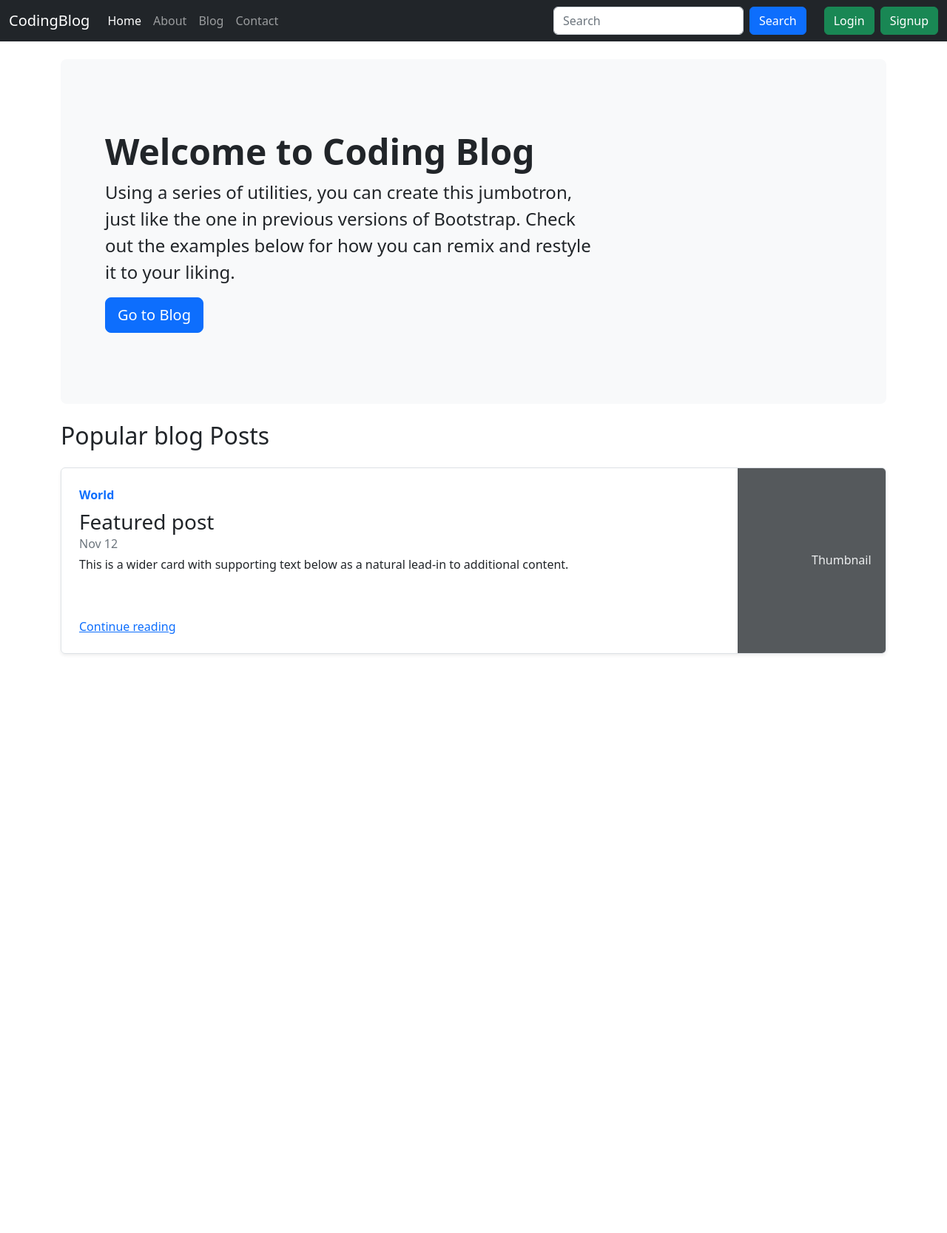
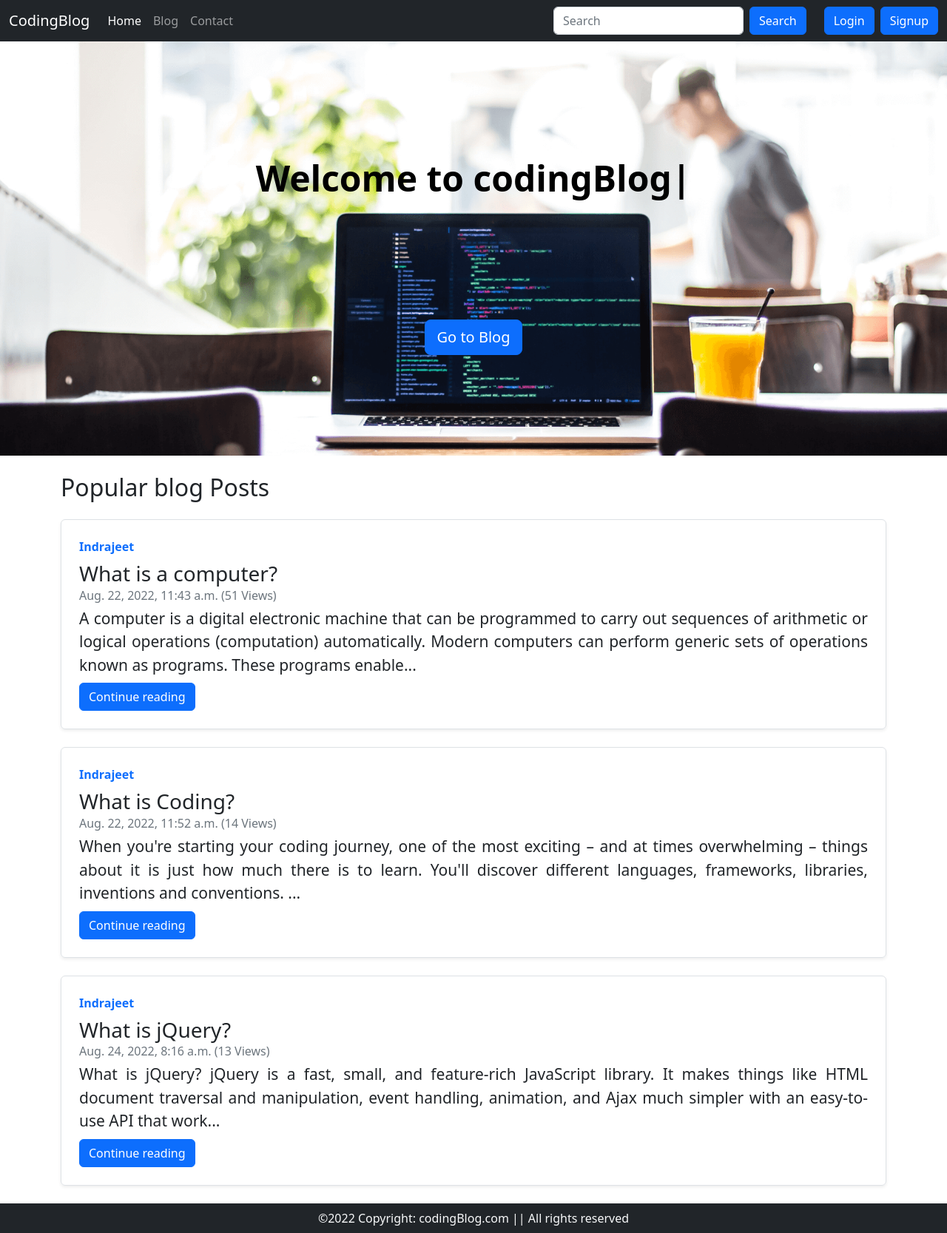
Before and after one commit to IndrajeetNinjaCoder/codingBlog, a Django app: page / in a window 1280 px wide. Shown: the whole page at 74% size. Before the commit the page ends 885 px from the top, so only its background shows below. Run offline with Django 4.2, Linux system fonts and the light colour scheme; data comes from the database, SQL or seed files in the repository; both versions use the stored data as it was after the commit.

Commit message:
codingBlog Project Finished

```diff
--- a/blog/models.py
+++ b/blog/models.py
@@ -9,6 +9,7 @@ class Post(models.Model):
     title=models.CharField(max_length=255)
     author=models.CharField(max_length=14)
     slug=models.CharField(max_length=130)
+    views = models.IntegerField(default=0)
     timeStamp=models.DateTimeField(blank=True)
     content=models.TextField()
 
--- a/blog/urls.py
+++ b/blog/urls.py
@@ -4,7 +4,7 @@ from . import views
 
 urlpatterns = [
     # API to post a comment
-    path('', views.blogHome, name="blogHome"),
+    path('<int:postcount>', views.blogHome, name="blogHome"),
     path('postcomment', views.postComment, name='postComment'),
     path('<str:slug>', views.blogPost, name="blogPost"),
 
--- a/home/views.py
+++ b/home/views.py
@@ -8,10 +8,16 @@ from django.contrib.auth import authenticate, login, logout
 
 # HTML Pages
 def home(request):
-    return render(request, 'home/home.html')
+    posts = Post.objects.all().order_by('-views')
+    popularPosts = []
+    for i in range(3):
+        popularPosts.append(posts[i])
+
+    return render(request, 'home/home.html', {'popularPosts': popularPosts})
 
 def about(request):
-    return render(request, 'home/about.html')
+    return HttpResponse("<h2>404 Not Found</h2>")
+    # return render(request, 'home/about.html')
 
 def contact(request):
     if request.method == 'POST':
@@ -40,6 +46,7 @@ def contact(request):
 def search(request):
     query = request.GET['query']
 
+
     if len(query) > 78:
         posts = Post.objects.none()
     else:
@@ -47,7 +54,7 @@ def search(request):
         posts = Post.objects.filter(title__icontains=query)
         posts = Post.objects.filter(content__icontains=query)
 
-    if posts.count() == 0:
+    if posts.count() == 0 or query == "":
         messages.warning(request, "No Search results found. Please refine your query.")
 
     return render(request, 'home/search.html', {'posts': posts, 'query':query})
--- a/templates/base.html
+++ b/templates/base.html
@@ -27,12 +27,12 @@
             <a class="nav-link {% block homeactive %}{% endblock homeactive %}" aria-current="page" href="/">Home</a>
           </li>
 
-          <li class="nav-item">
+          <!-- <li class="nav-item">
             <a class="nav-link {% block aboutactive %}{% endblock aboutactive %}" href="/about">About</a>
-          </li>
+          </li> -->
 
           <li class="nav-item ">
-            <a class="nav-link {% block blogactive %}{% endblock blogactive %}" href="/blog">Blog</a>
+            <a class="nav-link {% block blogactive %}{% endblock blogactive %}" href="/blog/5">Blog</a>
           </li>
 
           <li class="nav-item">
@@ -60,10 +60,10 @@
 
         {% else %}
         <!-- Button to trigger Login modal -->
-        <button type="button" class="btn btn-success mx-2" data-bs-toggle="modal" data-bs-target="#loginModal">Login</button>
+        <button type="button" class="btn btn-primary mx-2" data-bs-toggle="modal" data-bs-target="#loginModal">Login</button>
 
         <!-- Button to trigger Signup modal -->
-        <button type="button" class="btn btn-success mr-2" data-bs-toggle="modal" data-bs-target="#signupModal">Signup</button>
+        <button type="button" class="btn btn-primary mr-2" data-bs-toggle="modal" data-bs-target="#signupModal">Signup</button>
 
 
         {% endif %}
@@ -128,15 +128,12 @@
               <input type="password" class="form-control" id="pass2" name="pass2" placeholder="Enter your password again" required>
             </div>
 
-            <button type="submit" class="btn btn-primary">Submit</button>
+            <button type="submit" class="btn btn-primary">Signup</button>
 
           </form>
         </div>
 
-        <!-- <div class="modal-footer">
-          <button type="button" class="btn btn-secondary" data-bs-dismiss="modal">Close</button>
-          <button type="button" class="btn btn-primary">Save changes</button>
-        </div> -->
+
       </div>
     </div>
   </div>
@@ -164,7 +161,7 @@
               <input type="password" class="form-control" id="loginpass" name="loginpass" placeholder="Password" required>
             </div>
 
-            <button type="submit" class="btn btn-primary">Submit</button>
+            <button type="submit" class="btn btn-primary">Login</button>
 
           </form>
         </div>
@@ -182,9 +179,9 @@
   {% block body %}{% endblock body %}
 
 
-
-
-
+  <footer class="bg-dark text-light mb-0 mt-4 p-2 text-center">
+     &copy;2022 Copyright: codingBlog.com || All rights reserved
+  </footer>
 
   <script src="https://cdn.jsdelivr.net/npm/bootstrap@5.2.0/dist/js/bootstrap.bundle.min.js"
     integrity="sha384-A3rJD856KowSb7dwlZdYEkO39Gagi7vIsF0jrRAoQmDKKtQBHUuLZ9AsSv4jD4Xa"
@@ -192,6 +189,8 @@
 
   {% block js %}{% endblock js %}
 
+
+
 </body>
 
 </html>
--- a/templates/blog/blogPost.html
+++ b/templates/blog/blogPost.html
@@ -15,6 +15,7 @@
 
 .postContent{
     text-align: justify;
+    font-size: 21px;
 }
 
 </style>
@@ -23,9 +24,9 @@
 {% block body %}
 {% load humanize %}
 <div class="container">
-    <div class="blog-post">
+    <div class="blog-post my-4">
         <h2 class="blog-post-title mb-1">{{ post.title }}</h2>
-        <p class="blog-post-meta">{{ post.timeStamp}} by <a href="#">{{ post.author }}</a></p>
+        <p class="blog-post-meta">{{ post.timeStamp}} by <a href="#">{{ post.author }}</a> &nbsp;<span>{{post.views}} Views</span></p>
         <div class="postContent">{{ post.content|safe }}</div>
     </div>
 </div>
@@ -37,7 +38,6 @@
     <div class="my-2">
 
         {% if user.is_authenticated %}
-        {% comment %} <h1>{{user.username}}</h1> {% endcomment %}
 
         <form class="d-flex" action="/blog/postcomment" method="post"> {% csrf_token %}
             <input type="hidden" name="postSno" value="{{ post.sno }}" id="postSno">
--- a/templates/home/home.html
+++ b/templates/home/home.html
@@ -3,43 +3,117 @@
 {% block title %}Home{% endblock title %}
 {% block homeactive %}active{% endblock homeactive %}
 
+
+{% block css %}
+<style>
+    /* Adding blinker Effact  */
+    #blinker {
+
+        font-weight: bold;
+        animation: blinker 1s linear infinite;
+    }
+
+    @keyframes blinker {
+        50% {
+            opacity: 0;
+        }
+
+        100% {
+            opacity: 1;
+        }
+    }
+
+
+
+
+    .container-top {
+        min-height: 70vh;
+        display: flex;
+        flex-direction: column;
+        justify-content: center;
+        align-items: center;
+        background-image: url('/static/img/bg1.png');
+        background-size: 100% 100%;
+    }
+
+    .container-top h1 {
+        color: black;
+        margin-top: -135px;
+    }
+
+    .container-top .btn {
+        position: relative;
+        top: 155px;
+    }
+
+
+    .card-text {
+        text-align: justify;
+        font-size: 21px;
+    }
+</style>
+{% endblock css %}
+
+
+
 {% block body %}
-<div class="container">
-    <div class="p-5 my-4 bg-light rounded-3">
-        <div class="container-fluid py-5">
-            <h1 class="display-5 fw-bold">Welcome to Coding Blog</h1>
-            <p class="col-md-8 fs-4">Using a series of utilities, you can create this jumbotron, just like the one in
-                previous versions of Bootstrap. Check out the examples below for how you can remix and restyle it to
-                your liking.</p>
-            <a href="/blog" class="btn btn-primary btn-lg" role="button">Go to Blog</a>
-        </div>
-    </div>
+<div class="container-top">
+
+    <h1 class="display-5 fw-bold" id="blogHeading"></h1>
+    <!-- <p class="col-md-8 fs-4" id="blogIntro"></p> -->
+    <a href="/blog/5" class="btn btn-primary btn-lg" role="button">Go to Blog</a>
+
 </div>
 
 <div class="container">
     <h2 class="my-4">Popular blog Posts</h2>
 
+    {% for post in popularPosts %}
     <div class="row g-0 border rounded overflow-hidden flex-md-row my-4 shadow-sm h-md-250 position-relative">
         <div class="col p-4 d-flex flex-column position-static">
-            <strong class="d-inline-block mb-2 text-primary">World</strong>
-            <h3 class="mb-0">Featured post</h3>
-            <div class="mb-1 text-muted">Nov 12</div>
-            <p class="card-text mb-auto">This is a wider card with supporting text below as a natural lead-in to
-                additional content.</p>
-            <a href="#" class="stretched-link">Continue reading</a>
+            <strong class="d-inline-block mb-2 text-primary">{{post.author}}</strong>
+            <h3 class="mb-0">{{post.title}}</h3>
+            <div class="mb-1 text-muted">{{post.timeStamp}} <span>({{post.views}} Views)</span></div>
+            <div class="card-text mb-auto"><span class="preview">{{ post.content|safe|slice:"250" }}</span>...</div>
+
+            <div class="mt-2">
+                <a href="/blog/{{ post.slug }}" role="button" class="btn btn-primary stretched-link">Continue
+                    reading</a>
+            </div>
         </div>
-        <div class="col-auto d-none d-lg-block">
-            <svg class="bd-placeholder-img" width="200" height="250" xmlns="http://www.w3.org/2000/svg" role="img"
-                aria-label="Placeholder: Thumbnail" preserveAspectRatio="xMidYMid slice" focusable="false">
-                <title>Placeholder</title>
-                <rect width="100%" height="100%" fill="#55595c"></rect><text x="50%" y="50%" fill="#eceeef"
-                    dy=".3em">Thumbnail</text>
-            </svg>
 
-        </div>
     </div>
+
+    {% endfor %}
+
 
 </div>
 
+{% block js %}
+<script>
+
+    var headingText = "Welcome to codingBlog"
+    var position = 0;
+    var speed = 80;
+
+    typewriter = () => {
+        blogHeading.innerHTML = headingText.substring(0, position) + "<span id='blinker'>|</span>";
+
+        if (position++ != headingText.length)
+            setTimeout(typewriter, speed);
+    }
+    window.addEventListener('load', typewriter);
+
+
+    // Rendering all Post previews html to Plain text
+    let previews = document.getElementsByClassName('preview')
+    Array.from(previews).forEach((element) => {
+        element.innerHTML = element.innerText;
+    })
+</script>
+{% endblock js %}
+
+
+
 
 {% endblock body %}
```
Also changed, not shown: blog/views.py (+17 -2 lines), templates/blog/blogHome.html (+17 -2 lines), templates/home/contact.html (+8 -0 lines), templates/home/search.html (+9 -1 lines), blog/migrations/0003_post_views.py (added), db.sqlite3, static/img/bg.jpg (added), static/img/bg1.png (added).
